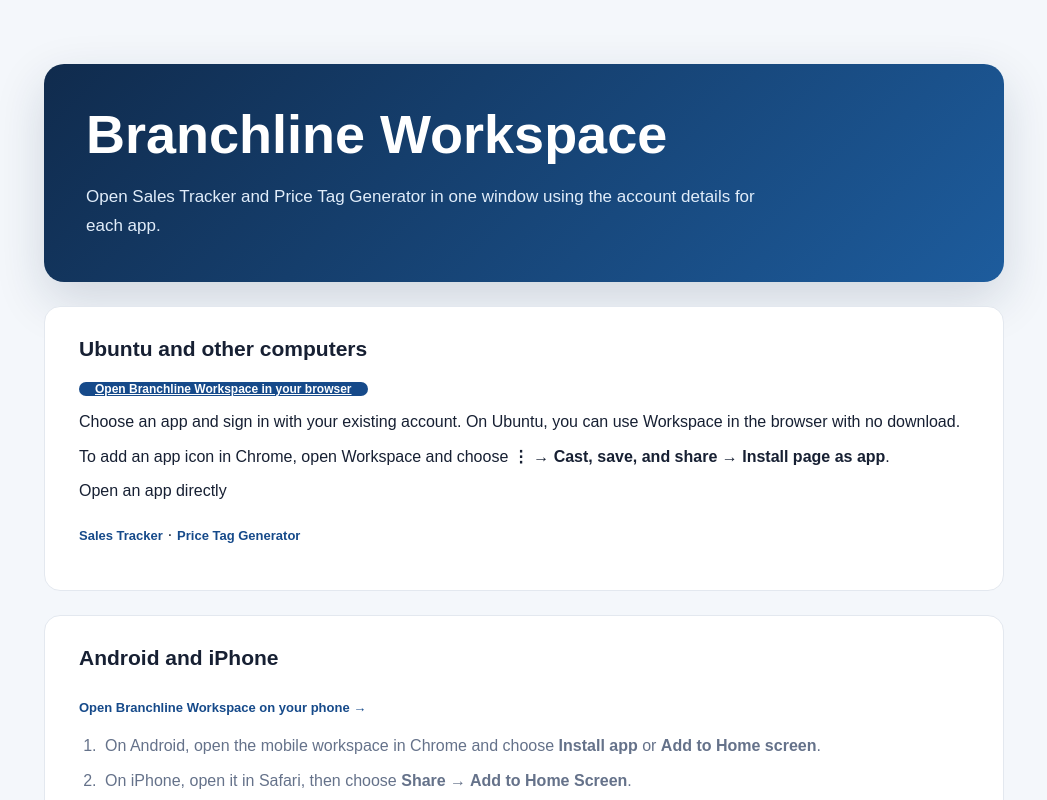
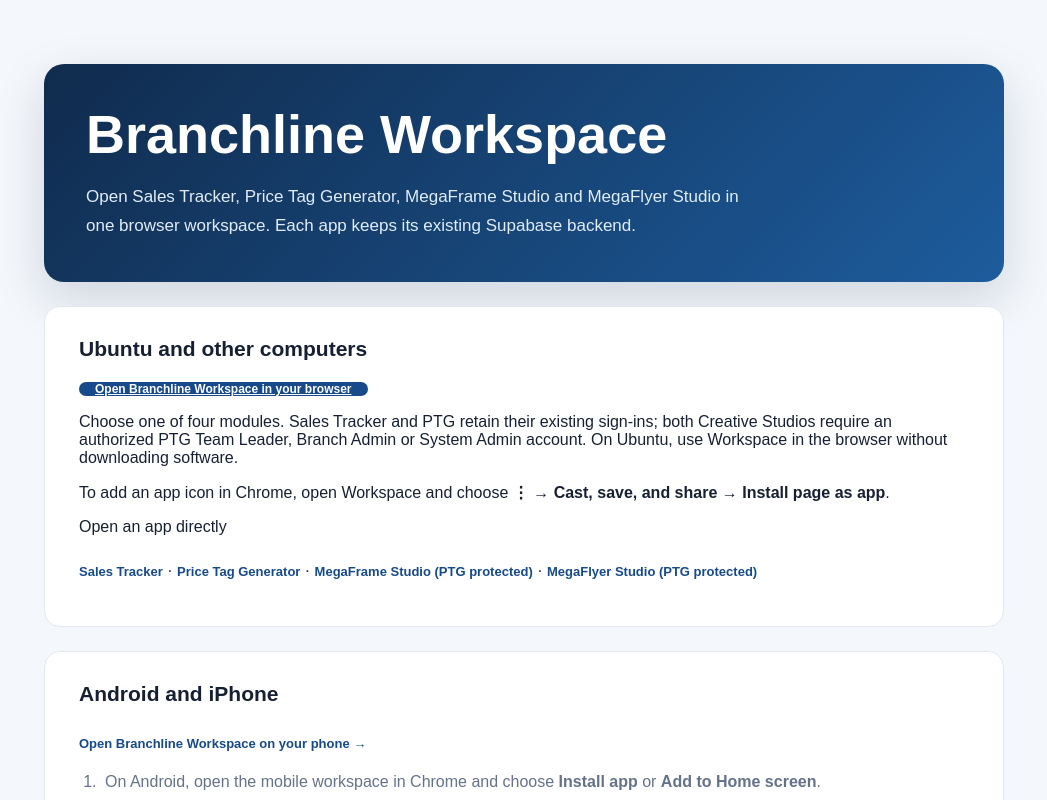
Before and after one commit to kzamora19/first-megasaver-ptg, a Next.js app: page /workspace in a window 1280 px wide. Shown: the top 800 px of the page, without its empty margins (116-1163 px from the left). Built offline with nearby package versions, Linux system fonts and the light colour scheme.

Commit message:
docs(ptg): describe four-module browser workspace and accurately label older Windows installer

```diff
--- a/app/workspace/page.tsx
+++ b/app/workspace/page.tsx
@@ -10,16 +10,18 @@ export default function WorkspaceDownloadPage() {
     <main className="shell">
       <section className="hero">
         <h1>Branchline Workspace</h1>
-        <p className="intro">Open Sales Tracker and Price Tag Generator in one window using the account details for each app.</p>
+        <p className="intro">Open Sales Tracker, Price Tag Generator, MegaFrame Studio and MegaFlyer Studio in one browser workspace. Each app keeps its existing Supabase backend.</p>
       </section>
       <section className="panel install-panel">
         <h2>Ubuntu and other computers</h2>
         <p><a className="admin-button" href={withBasePath("/workspace/mobile/")}>Open Branchline Workspace in your browser</a></p>
-        <p>Choose an app and sign in with your existing account. On Ubuntu, you can use Workspace in the browser with no download.</p>
+        <p>Choose one of four modules. Sales Tracker and PTG retain their existing sign-ins; both Creative Studios require an authorized PTG Team Leader, Branch Admin or System Admin account. On Ubuntu, use Workspace in the browser without downloading software.</p>
         <p>To add an app icon in Chrome, open Workspace and choose <strong>⋮ → Cast, save, and share → Install page as app</strong>.</p>
         <p>Open an app directly</p>
         <p><a className="admin-link" href="https://kzamora19.github.io/branchline/">Sales Tracker</a>
-          {" · "}<a className="admin-link" href={withBasePath("/login/")}>Price Tag Generator</a></p>
+          {" · "}<a className="admin-link" href={withBasePath("/login/")}>Price Tag Generator</a>
+          {" · "}<a className="admin-link" href={withBasePath("/studios/?studio=megaframe")}>MegaFrame Studio (PTG protected)</a>
+          {" · "}<a className="admin-link" href={withBasePath("/studios/?studio=flyer")}>MegaFlyer Studio (PTG protected)</a></p>
       </section>
       <section className="panel install-panel">
         <h2>Android and iPhone</h2>
@@ -31,6 +33,7 @@ export default function WorkspaceDownloadPage() {
       </section>
       <section className="panel install-panel">
         <h2>Windows installer</h2>
+        <p className="admin-muted">The downloadable Windows installer is the older two-module launcher. Use the browser Workspace for the four-module integration until a separately tested installer update is released.</p>
         <p><a className="admin-link" href={withBasePath("/branchline-workspace-setup.exe")} download="Branchline Workspace Setup.exe">
           Download Branchline Workspace Setup.exe
         </a></p>
```
